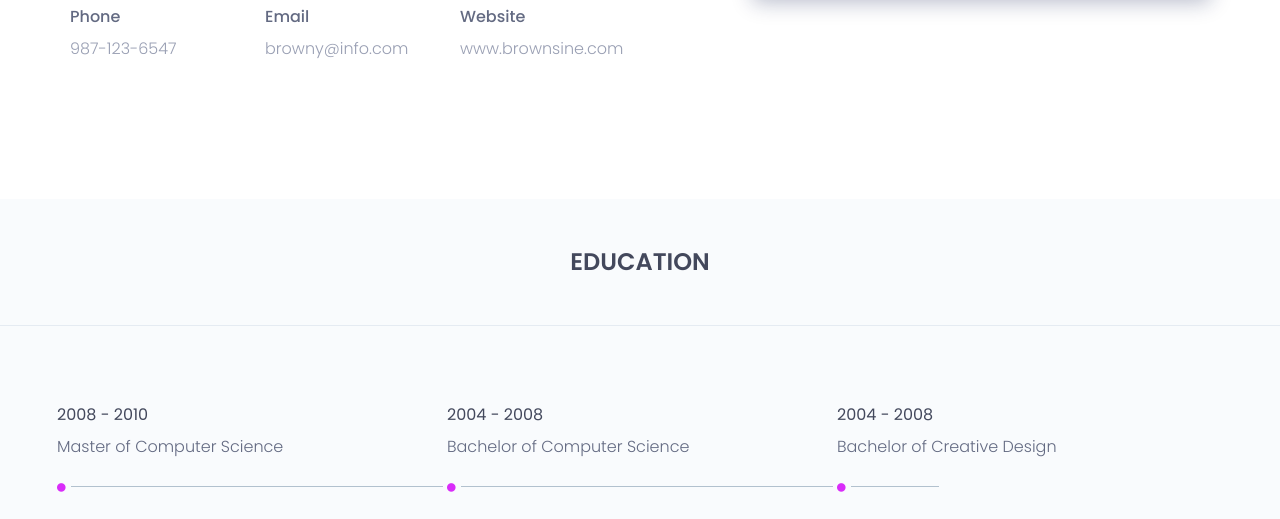
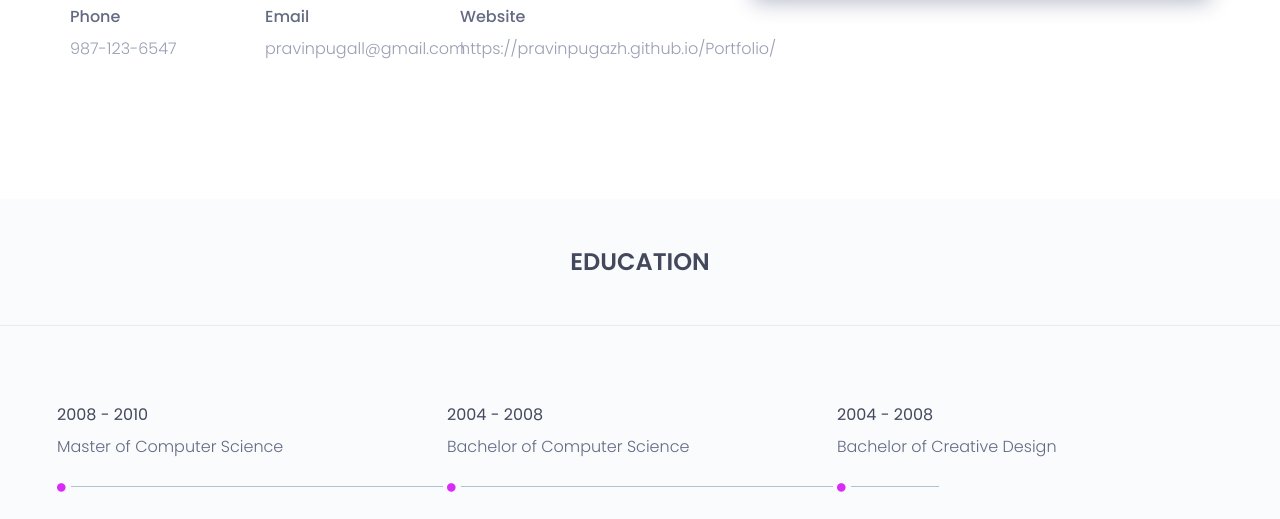
Before and after one commit to Pravinpugazh/Portfolio, a plain HTML site: page index.html in a window 1280 px wide. Shown: the part 1588-2107 px from the top of the page. Drawn offline with nearby package versions, Linux system fonts and the light colour scheme.

Commit message:
Update index.html

```diff
--- a/index.html
+++ b/index.html
@@ -70,7 +70,7 @@
 			                <button type="button" class="navbar-toggle" data-toggle="collapse" data-target="#navbar-menu">
 			                    <i class="fa fa-bars"></i>
 			                </button>
-			                <a class="navbar-brand" href="index.html">browny</a>
+			                <a class="navbar-brand" href="index.html">praveen</a>
 			            </div><!--/.navbar-header-->
 			            <!-- End Header Navigation -->
 
@@ -140,13 +140,13 @@
 									<div class="col-sm-4">
 										<div class="single-about-add-info">
 											<h3>email</h3>
-											<p>browny@info.com</p>
+											<p>pravinpugall@gmail.com</p>
 										</div>
 									</div>
 									<div class="col-sm-4">
 										<div class="single-about-add-info">
 											<h3>website</h3>
-											<p>www.brownsine.com</p>
+											<p>https://pravinpugazh.github.io/Portfolio/</p>
 										</div>
 									</div>
 								</div>
```
